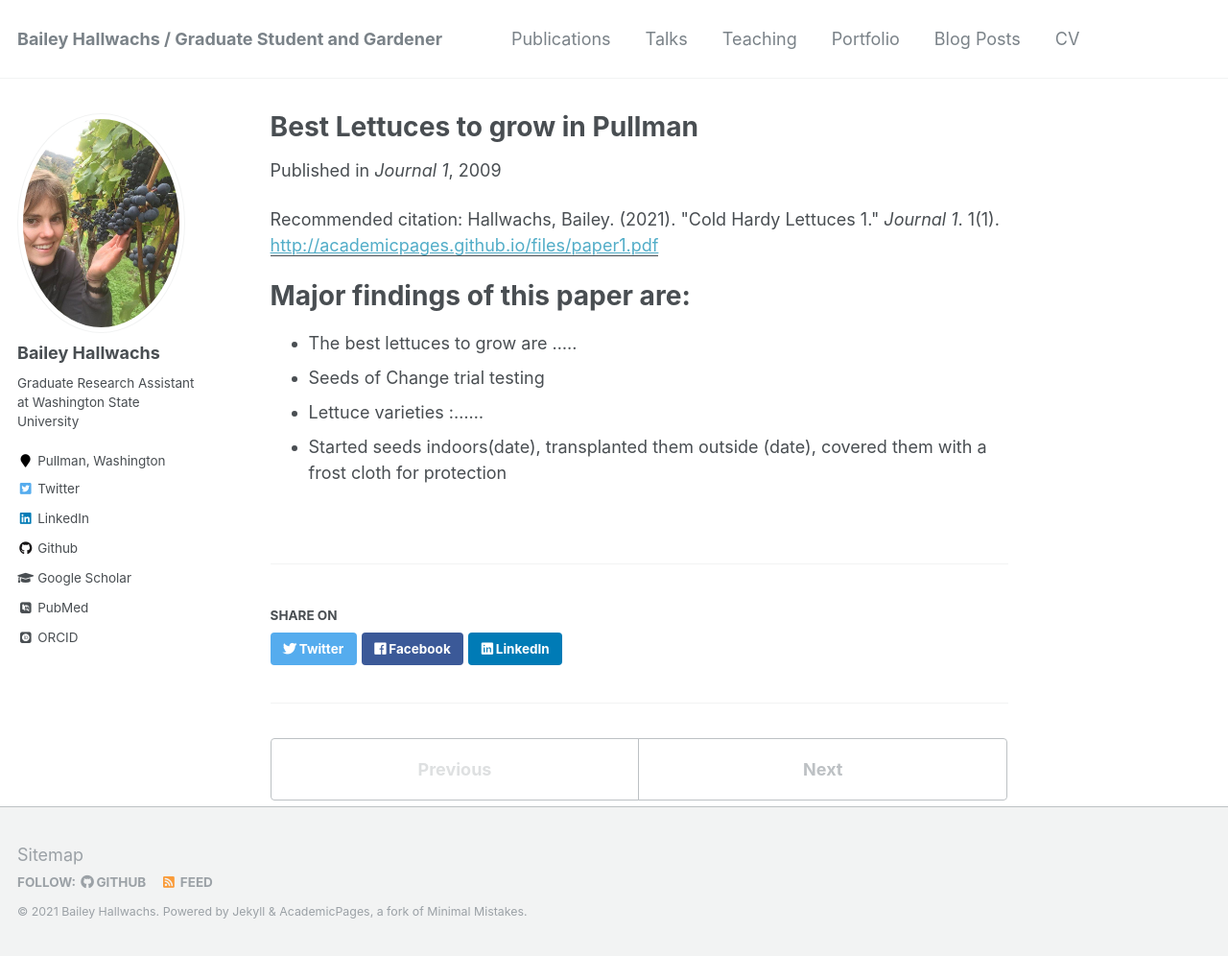
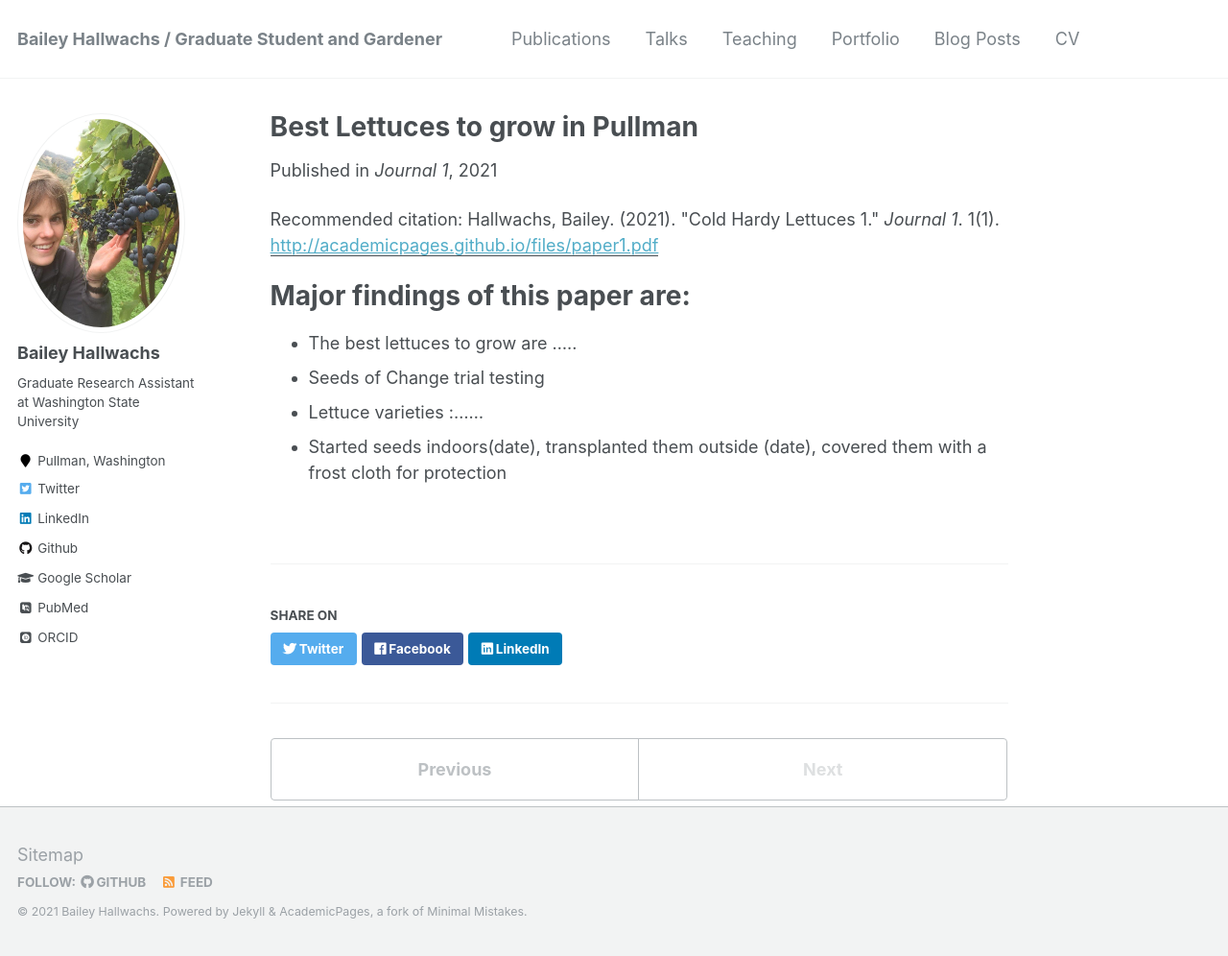
Before and after one commit to baileyhallwachs/baileyhallwachs.github.io, a Jekyll site: the page built from _publications/2021 Lettuces for Palouse.md, in a window 1280 px wide and 996 px high. Shown: the whole window at 96% size. Built offline with Jekyll 4.4.1, drawn with Linux system fonts in a browser that asks for light colours; some web fonts are replaced.

Commit message:
Update 2021 Lettuces for Palouse.md

```diff
--- a/_publications/2021 Lettuces for Palouse.md
+++ b/_publications/2021 Lettuces for Palouse.md
@@ -3,7 +3,7 @@ title: "Best Lettuces to grow in Pullman"
 collection: publications
 permalink: /publication/2009-10-01-paper-title-number-1
 excerpt: 'This paper gives a description of the best lettuces to grow in Koppel farm community gardens'
-date: 2009-10-01
+date: 2021-03-19
 venue: 'Journal 1'
 paperurl: 'http://academicpages.github.io/files/paper1.pdf'
 citation: 'Hallwachs, Bailey. (2021). &quot;Cold Hardy Lettuces 1.&quot; <i>Journal 1</i>. 1(1).'
```
